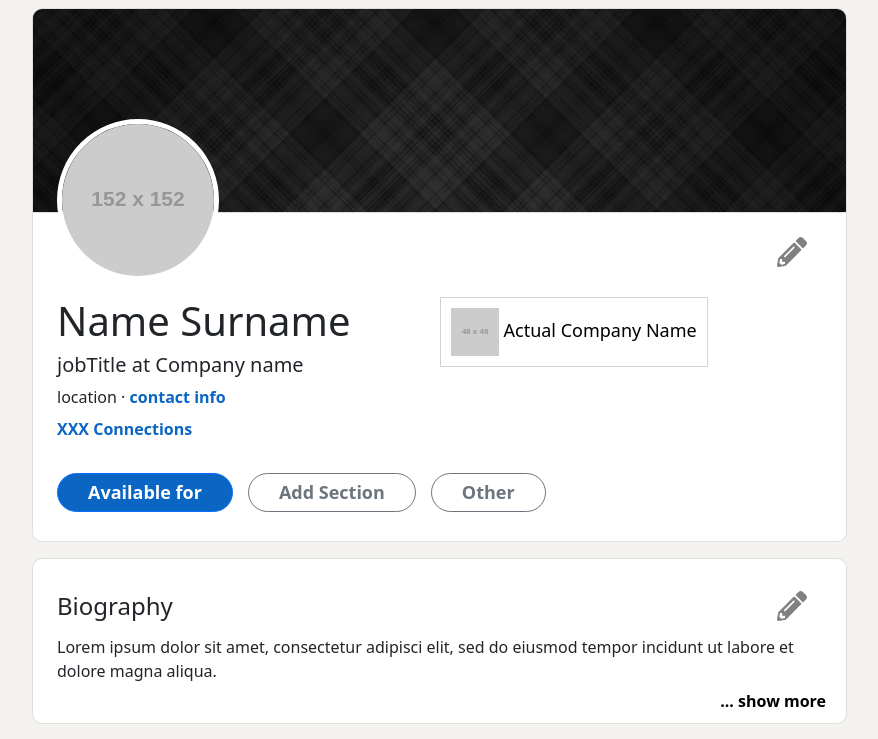
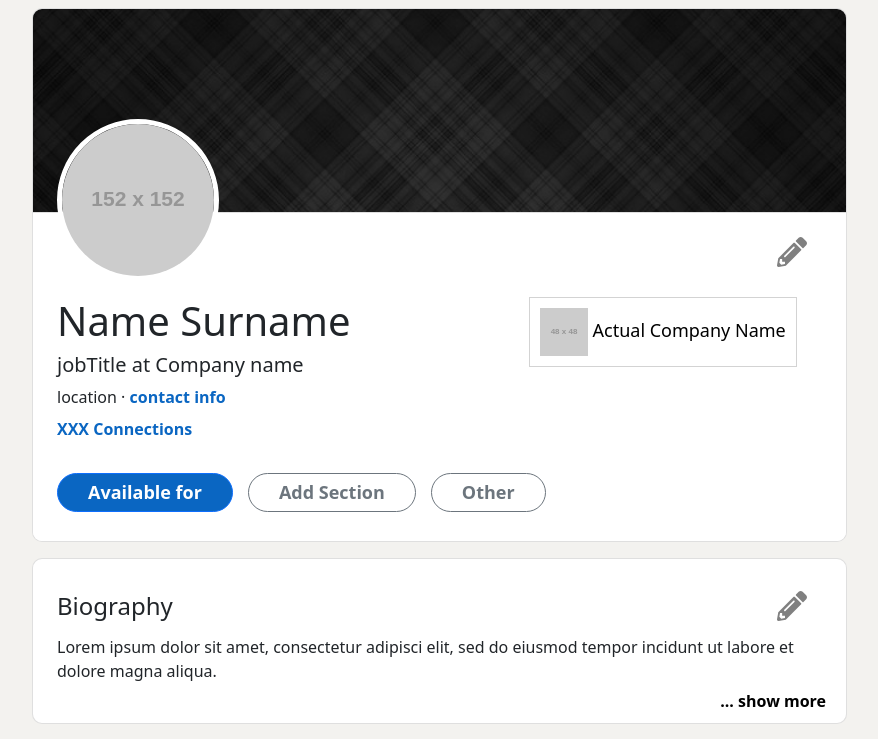
Before and after one commit to MaksymSharinDev/MaksymSharinDev-strive-apr21-SBD1, a React (Create React App) app in the folder frontend/: page /profile in a window 1280 px wide. Shown: the top 739 px of the page, without its empty margins (58-936 px from the left). Built offline with nearby package versions, Linux system fonts and the light colour scheme.

Commit message:
fix(page/profile): misc

```diff
--- a/frontend/src/App.js
+++ b/frontend/src/App.js
@@ -11,15 +11,16 @@ function App() {
   return (
     <div className="App">
       <Router>
-          <Route exact={'/'}>
-              <Redirect to="/profile" />
-          </Route>
-          <Route exact={'/profile'}>
-              <ProfilePage/>
-          </Route>
-          <Route exact={'/feed'}>
 
-          </Route>
+              <Route exact path={'/'}>
+                  <Redirect to="/profile" />
+              </Route>
+              <Route exact path={'/profile'}>
+                  <ProfilePage/>
+              </Route>
+              <Route exact path={'/feed'}>
+
+              </Route>
 
       </Router>
     </div>
--- a/frontend/src/components/page/Profile/ProfileActivities/ProfileActivities.jsx
+++ b/frontend/src/components/page/Profile/ProfileActivities/ProfileActivities.jsx
@@ -52,7 +52,7 @@ function ProfileActivities() {
                     </ListGroupItem>
                     <ListGroupItem >
                         <div id={'seeAllActivities'} className={'p-2 pt-3 d-flex justify-content-center align-items-end'}>
-                            <a href={"/feed?filter='activities'"} > See All Activities </a>
+                            <a href={"/feed?filter=activities"} > See All Activities </a>
                         </div>
                     </ListGroupItem>
                 </ListGroup>
--- a/frontend/src/components/page/Profile/ProfileHeader/ProfileHeader.css
+++ b/frontend/src/components/page/Profile/ProfileHeader/ProfileHeader.css
@@ -17,6 +17,8 @@
 }
 #profileInfoSection a{
     text-decoration: none;
+    height: max-content;
+    weight: max-content;
 }
 #profileInfoSection a:hover{
     text-decoration: underline;
--- a/frontend/src/components/page/Profile/ProfileHeader/ProfileHeader.jsx
+++ b/frontend/src/components/page/Profile/ProfileHeader/ProfileHeader.jsx
@@ -76,16 +76,16 @@ function ProfileHeader() {
                                 <EditButton/>
                             </div>
                             <Row className={'mt-3 mb-3 g-0 flex-row justify-content-between'}>
-                                <Col sm={12} md={12} lg={6}>
+                                <Col sm={12} md={12} lg={7}>
                                     <ProfileInfo/>
                                 </Col>
-                                <Col sm={12} md={12} lg={6}
+                                <Col sm={12} md={12} lg={5}
                                      className={'' +
-                                     'd-flex flex-row align-items-center' +
-                                     'justify-content-lg-end ' +
-                                     'justify-content-sm-start' +
-                                     ''}>
-                                        <ActualCompany/>
+                                     'd-flex flex-row align-items-top ' +
+                                     'justify-content-lg-center ' +
+                                     'justify-content-sm-start'
+                                     }>
+                                    <ActualCompany/>
                                 </Col>
                             </Row>
                             <Row>
```
